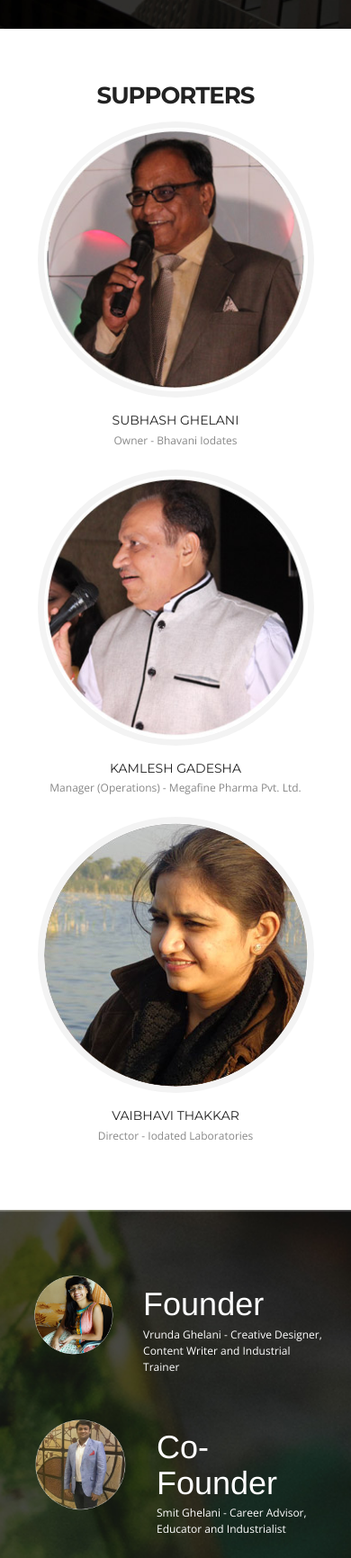
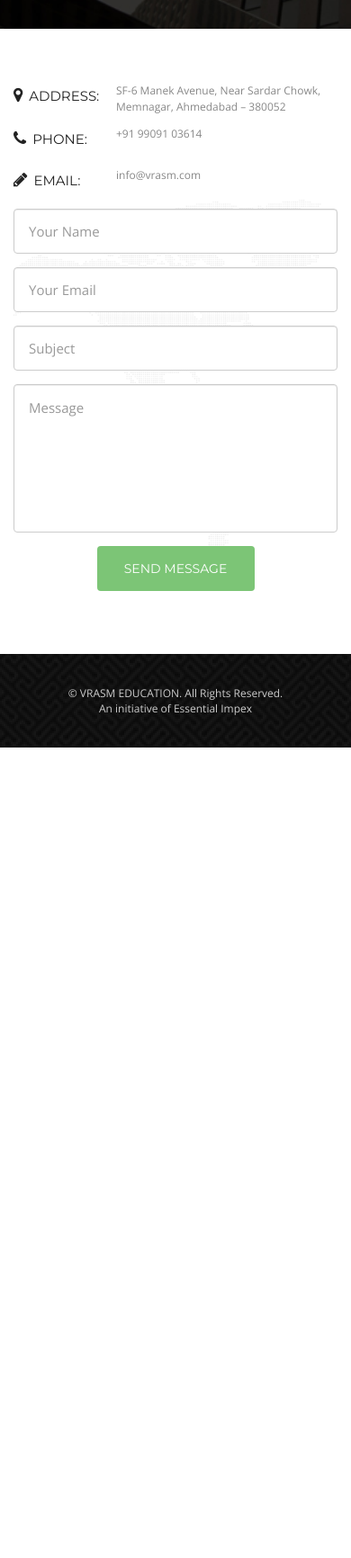
Before and after one commit to vrundag91/git_commands, a plain HTML site: page index.html in a window 390 px wide. Shown: the part 6579-8311 px from the top of the page at 90% size. After the commit the page ends 7410 px from the top, so only its background shows below. Drawn offline with nearby package versions, Linux system fonts and the light colour scheme.

Commit message:
removing supportes and founder section

```diff
--- a/index.html
+++ b/index.html
@@ -53,7 +53,6 @@
             <li><a href="#Portfolio">Courses</a></li>
             <li class="small-logo"><a href="#header"><img src="img/small-logo.png" alt=""></a></li>
             <li><a href="#client">Clients</a></li>
-            <li><a href="#team">Supporters</a></li>
             <li><a href="#contact">Contact</a></li>
         </ul>
         <a class="res-nav_click" href="#"><i class="fa-bars"></i></a>
@@ -254,95 +253,7 @@
     	</ul>
 	</div>
 </div><!--c-logo-part-end-->
-<section class="main-section team" id="team"><!--main-section team-start-->
-	<div class="container">
-        <h2>Supporters</h2>
 
-        <div class="team-leader-block clearfix">
-            <div class="team-leader-box">
-                <div class="team-leader wow fadeInDown delay-03s">
-                    <div class="team-leader-shadow"><a href="#"></a></div>
-                    <img src="img/team-leader-pic1.jpg" alt="">
-                    <ul>
-                        <li><a href="#" class="fa-twitter"></a></li>
-                        <li><a href="#" class="fa-facebook"></a></li>
-                        <li><a href="#" class="fa-pinterest"></a></li>
-                        <li><a href="#" class="fa-google-plus"></a></li>
-                    </ul>
-                </div>
-                <h3 class="wow fadeInDown delay-03s">Subhash Ghelani</h3>
-                <span class="wow fadeInDown delay-03s">Owner - Bhavani Iodates</span>
-              <!--  <p class="wow fadeInDown delay-03s">Lorem ipsum dolor sit amet, consectetur adipiscing elit. Proin consequat sollicitudin cursus. Dolor sit amet, consectetur adipiscing elit proin consequat.</p>-->
-            </div>
-            <div class="team-leader-box">
-                <div class="team-leader  wow fadeInDown delay-06s">
-                    <div class="team-leader-shadow"><a href="#"></a></div>
-                    <img src="img/team-leader-pic2.jpg" alt="">
-                    <ul>
-                        <li><a href="#" class="fa-twitter"></a></li>
-                        <li><a href="#" class="fa-facebook"></a></li>
-                        <li><a href="#" class="fa-pinterest"></a></li>
-                        <li><a href="#" class="fa-google-plus"></a></li>
-                    </ul>
-                </div>
-                <h3 class="wow fadeInDown delay-06s">Kamlesh Gadesha</h3>
-                <span class="wow fadeInDown delay-06s">Manager (Operations) - Megafine Pharma Pvt. Ltd. </span>
-
-            </div>
-            <div class="team-leader-box">
-                <div class="team-leader wow fadeInDown delay-09s">
-                    <div class="team-leader-shadow"><a href="#"></a></div>
-                    <img src="img/team-leader-pic3.jpg" alt="">
-                    <ul>
-                        <li><a href="#" class="fa-twitter"></a></li>
-                        <li><a href="#" class="fa-facebook"></a></li>
-                        <li><a href="#" class="fa-pinterest"></a></li>
-                        <li><a href="#" class="fa-google-plus"></a></li>
-                    </ul>
-                </div>
-                <h3 class="wow fadeInDown delay-09s">Vaibhavi Thakkar</h3>
-                <span class="wow fadeInDown delay-09s">Director - Iodated Laboratories </span>
-
-            </div>
-        </div>
-    </div>
-</section><!--main-section team-end-->
-
-
-
-<section class="business-talking"><!--business-talking-start-->
-	<div class="container">
-		<div class="col-sm-6 media wow fadeInLeft delay-09s">
-			<div class="row">
-			<div class="col-sm-4 media-left">
-				<a href="#">
-					<img src="img/founder.png" class="media-object" align="VRASM - Education" />
-				</a>
-			</div>
-			<div class="col-sm-8 media-body">
-				<h4 class="media-heading">Founder</h4>
-				<p class="text-left">Vrunda Ghelani - Creative Designer, Content Writer and Industrial Trainer</p>
-			</div>
-			</div>
-		</div>
-
-
-		<div class="col-sm-6 media wow fadeInRight delay-09s">
-			<div class="row">
-			<div class="col-sm-4 media-left">
-				<a href="#">
-					<img src="img/co-founder.png" class="media-object" align="VRASM - Education" />
-				</a>
-			</div>
-			<div class="col-sm-8 media-body">
-				<h4 class="media-heading">Co-Founder</h4>
-				<p class="text-left">Smit Ghelani - Career Advisor, Educator and Industrialist</p>
-			</div>
-			</div>
-		</div>
-
-    </div>
-</section><!--business-talking-end-->
 <div class="container">
 <section class="main-section contact" id="contact">
 
```
